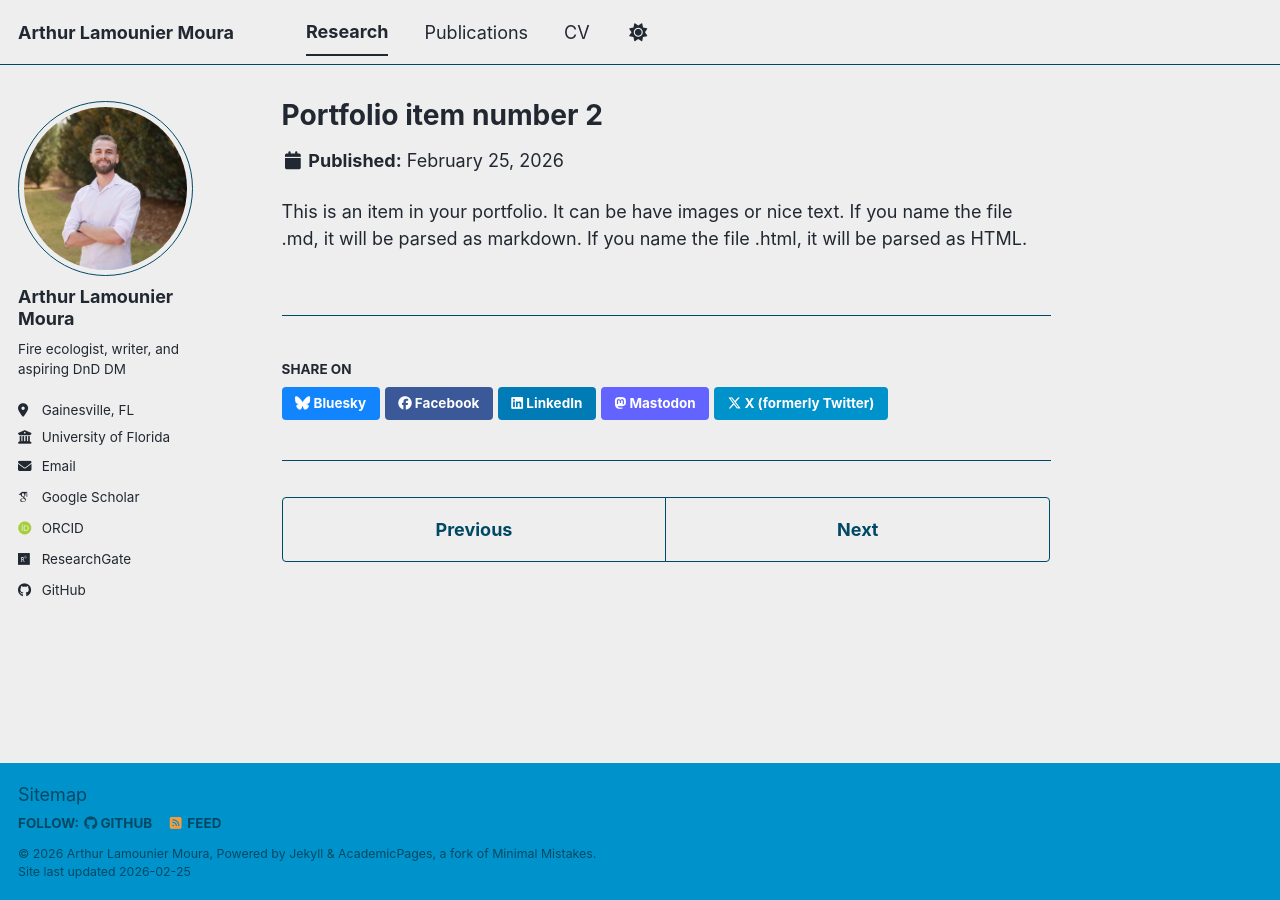
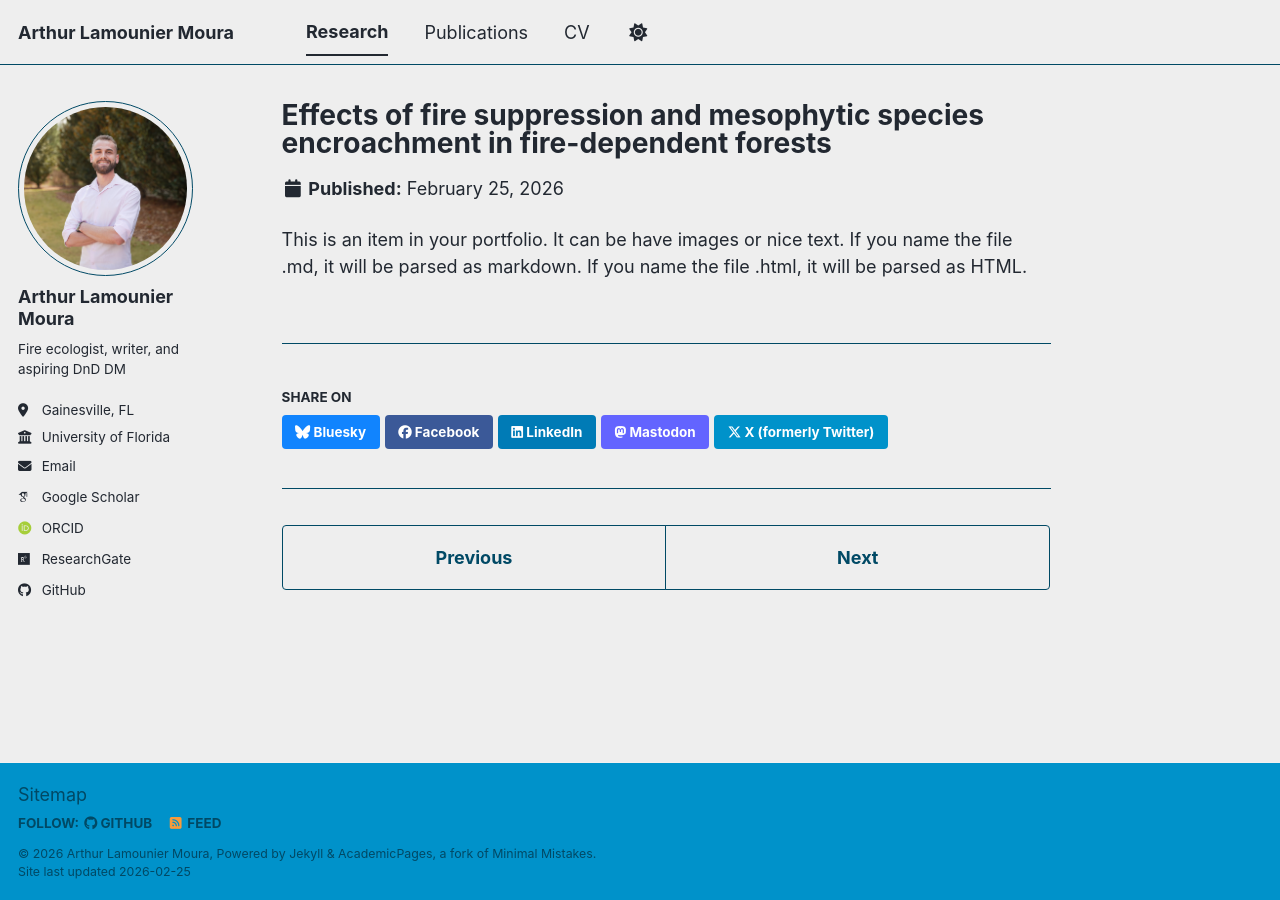
Before and after one commit to arthurlamounier/arthurlamounier.github.io, a Jekyll site: the page built from _portfolio/portfolio-2.html, in a window 1280 px wide. Built offline with Jekyll 4.4.1, drawn with Linux system fonts in a browser that asks for light colours; some web fonts are replaced; a script bundle is joined from its source files by our own code; library files that are not in the unit come from our copies.

Commit message:
Update portfolio-2.html

```diff
--- a/_portfolio/portfolio-2.html
+++ b/_portfolio/portfolio-2.html
@@ -1,6 +1,6 @@
 ---
-title: "Portfolio item number 2"
-excerpt: "Short description of portfolio item number 2 <br/><img src='/images/500x300.png'>"
+title: "Effects of fire suppression and mesophytic species encroachment in fire-dependent forests"
+excerpt: "Short description of portfolio item number 2 <br/><img src='/images/Figure2.png'>"
 collection: portfolio
 ---
 
```
